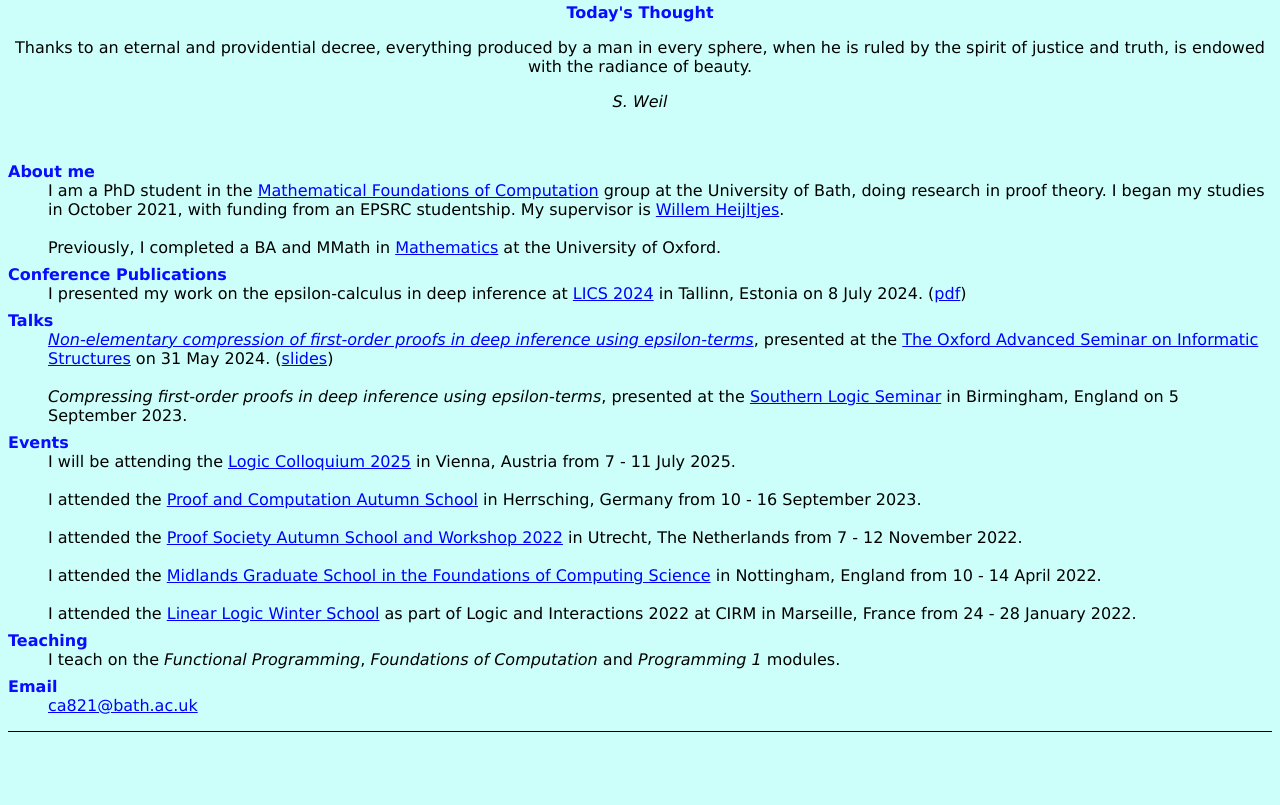
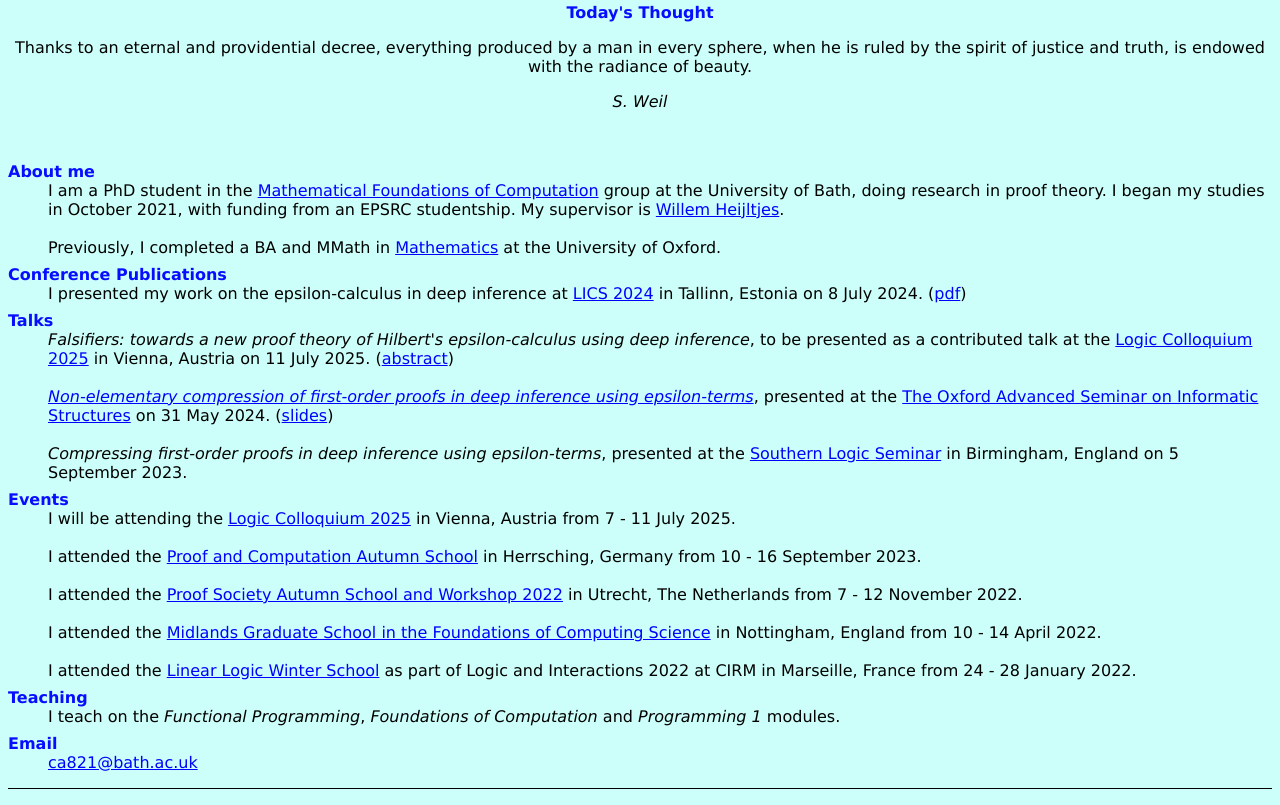
Before and after one commit to cameron-allett/cameron-allett.github.io, a plain HTML site: page index.html in a window 1280 px wide. Shown: the part 81-886 px from the top of the page. Before the commit the page ends 829 px from the top, so only its background shows below. Drawn offline with Linux system fonts and the light colour scheme.

Commit message:
Logic Colloquium Talk

```diff
--- a/index.html
+++ b/index.html
@@ -84,9 +84,12 @@
     <dt>Conference Publications</dt>
     <dd>I presented my work on the epsilon-calculus in deep inference at <a href="https://lics.siglog.org/lics24/">LICS 2024</a> in Tallinn, Estonia on 8 July 2024. (<a href="/LICS24-116.pdf">pdf</a>)</dd>
 
-	<dt>Talks</dt> <dd><a href="https://www.cs.ox.ac.uk/seminars/2653.html"><i>Non-elementary compression of first-order proofs in deep inference using epsilon-terms</i></a>, presented at the <a href="https://www.cs.ox.ac.uk/seminars/oasis/">The Oxford Advanced Seminar on Informatic Structures</a> on 31 May 2024. (<a href="/OASIS31-05-24.pdf">slides</a>)</dd>
-<br />
-<dd><i>Compressing first-order proofs in deep inference using epsilon-terms</i>, presented at the <a href="https://www.anupamdas.com/sls3/">Southern Logic Seminar</a> in Birmingham, England on 5 September 2023.</dd>
+	<dt>Talks</dt>
+  <dd><i>Falsifiers: towards a new proof theory of Hilbert's epsilon-calculus using deep inference</i>, to be presented as a contributed talk at the <a href="https://www.colloquium.co/lc2025">Logic Colloquium 2025</a> in Vienna, Austria on 11 July 2025. (<a href="/LC25-abstract.pdf">abstract</a>)</dd>
+  <br />
+  <dd><a href="https://www.cs.ox.ac.uk/seminars/2653.html"><i>Non-elementary compression of first-order proofs in deep inference using epsilon-terms</i></a>, presented at the <a href="https://www.cs.ox.ac.uk/seminars/oasis/">The Oxford Advanced Seminar on Informatic Structures</a> on 31 May 2024. (<a href="/OASIS31-05-24.pdf">slides</a>)</dd>
+  <br />
+  <dd><i>Compressing first-order proofs in deep inference using epsilon-terms</i>, presented at the <a href="https://www.anupamdas.com/sls3/">Southern Logic Seminar</a> in Birmingham, England on 5 September 2023.</dd>
 
 	<dt>Events</dt> <dd>I will be attending the <a href="https://www.colloquium.co/lc2025">Logic Colloquium 2025</a> in Vienna, Austria from 7 - 11 July 2025.</dd>
 	<br />
```
Also changed, not shown: 1 other file.
